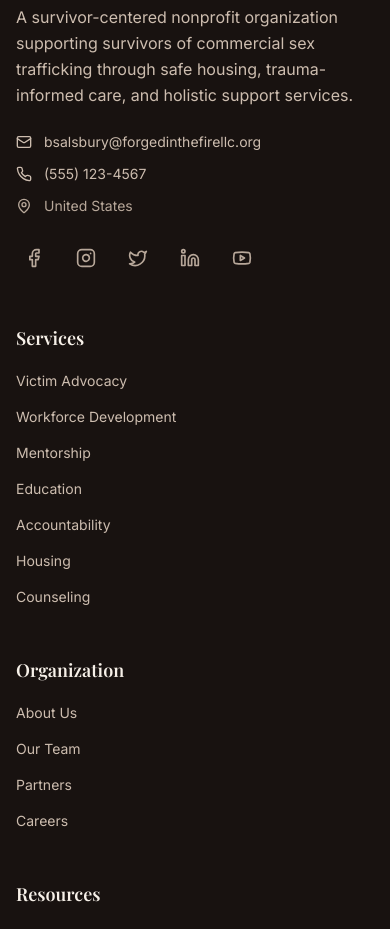
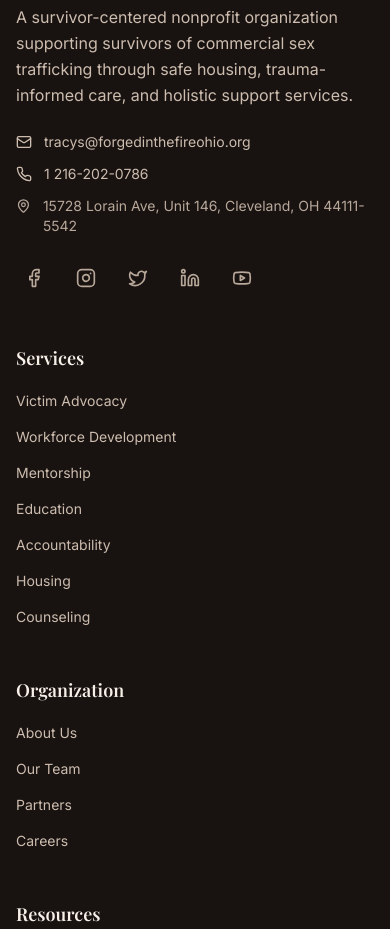
Before and after one commit to forgedinthefire/forgedinthefire, a Next.js app: page / in a window 390 px wide. Shown: the part 6140-7069 px from the top of the page. Built offline with nearby package versions, Linux system fonts and the light colour scheme; a web font is replaced by a local one.

Commit message:
Update contact info: new address, email (tracys@forgedinthefireohio.org), phone (1 216-202-0786)

```diff
--- a/app/accessibility/page.tsx
+++ b/app/accessibility/page.tsx
@@ -1,5 +1,6 @@
 import { Metadata } from 'next';
 import { generateMetaTags } from '@/lib/utils';
+import { ORG } from '@/lib/constants';
 
 export const metadata: Metadata = generateMetaTags({
   title: 'Accessibility',
@@ -37,7 +38,7 @@ export default function AccessibilityPage() {
             <h2 className="text-2xl font-semibold text-cream-100 mt-8 mb-4">Feedback</h2>
             <p className="text-cream-300/80">
               We welcome your feedback on accessibility. Contact us at
-              bsalsbury@forgedinthefirellc.org
+              {ORG.email}
             </p>
           </div>
         </div>
--- a/app/contact/page.tsx
+++ b/app/contact/page.tsx
@@ -87,8 +87,8 @@ export default function ContactPage() {
                     <MapPin className="h-6 w-6 text-ember" />
                   </div>
                   <div>
-                    <h3 className="font-semibold text-cream-100 mb-1">Location</h3>
-                    <p className="text-cream-300/80">{ORG.location}</p>
+                    <h3 className="font-semibold text-cream-100 mb-1">Address</h3>
+                    <p className="text-cream-300/80">{ORG.address}</p>
                   </div>
                 </div>
                 <div className="flex items-start gap-4">
--- a/app/privacy/page.tsx
+++ b/app/privacy/page.tsx
@@ -1,5 +1,6 @@
 import { Metadata } from 'next';
 import { generateMetaTags } from '@/lib/utils';
+import { ORG } from '@/lib/constants';
 
 export const metadata: Metadata = generateMetaTags({
   title: 'Privacy Policy',
@@ -35,7 +36,7 @@ export default function PrivacyPage() {
             <h2 className="text-2xl font-semibold text-cream-100 mt-8 mb-4">Contact Us</h2>
             <p className="text-cream-300/80">
               If you have questions about our privacy practices, please contact us at
-              bsalsbury@forgedinthefirellc.org
+              {ORG.email}
             </p>
           </div>
         </div>
--- a/app/terms/page.tsx
+++ b/app/terms/page.tsx
@@ -1,5 +1,6 @@
 import { Metadata } from 'next';
 import { generateMetaTags } from '@/lib/utils';
+import { ORG } from '@/lib/constants';
 
 export const metadata: Metadata = generateMetaTags({
   title: 'Terms of Use',
@@ -33,7 +34,7 @@ export default function TermsPage() {
 
             <h2 className="text-2xl font-semibold text-cream-100 mt-8 mb-4">Contact</h2>
             <p className="text-cream-300/80">
-              For questions about these terms, contact bsalsbury@forgedinthefirellc.org
+              For questions about these terms, contact {ORG.email}
             </p>
           </div>
         </div>
--- a/components/footer.tsx
+++ b/components/footer.tsx
@@ -82,9 +82,9 @@ export function Footer() {
                 <Phone className="h-4 w-4" />
                 <span className="text-sm">{ORG.phone}</span>
               </a>
-              <div className="flex items-center gap-3 text-[#B8A89A]">
-                <MapPin className="h-4 w-4" />
-                <span className="text-sm">{ORG.location}</span>
+              <div className="flex items-start gap-3 text-[#B8A89A]">
+                <MapPin className="h-4 w-4 mt-0.5" />
+                <span className="text-sm">{ORG.address}</span>
               </div>
             </div>
 
--- a/components/structured-data.tsx
+++ b/components/structured-data.tsx
@@ -12,6 +12,10 @@ export function OrganizationStructuredData() {
     telephone: ORG.phone,
     address: {
       '@type': 'PostalAddress',
+      streetAddress: '15728 Lorain Ave, Unit 146',
+      addressLocality: 'Cleveland',
+      addressRegion: 'OH',
+      postalCode: '44111-5542',
       addressCountry: 'US',
     },
     sameAs: [
--- a/lib/constants.ts
+++ b/lib/constants.ts
@@ -10,8 +10,9 @@ export const ORG = {
     'A world where every survivor of commercial sex trafficking has the opportunity to heal, reclaim their freedom, and live with dignity and purpose.',
   founded: 2020,
   location: 'United States',
-  email: 'bsalsbury@forgedinthefirellc.org',
-  phone: '(555) 123-4567',
+  address: '15728 Lorain Ave, Unit 146, Cleveland, OH 44111-5542',
+  email: 'tracys@forgedinthefireohio.org',
+  phone: '1 216-202-0786',
 } as const;
 
 // Core Values
```
